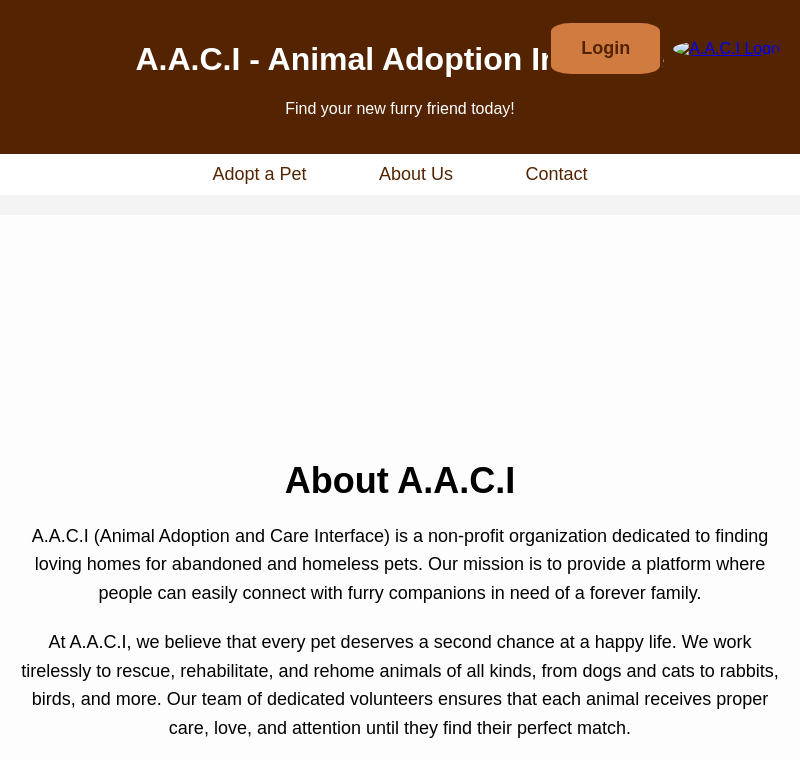
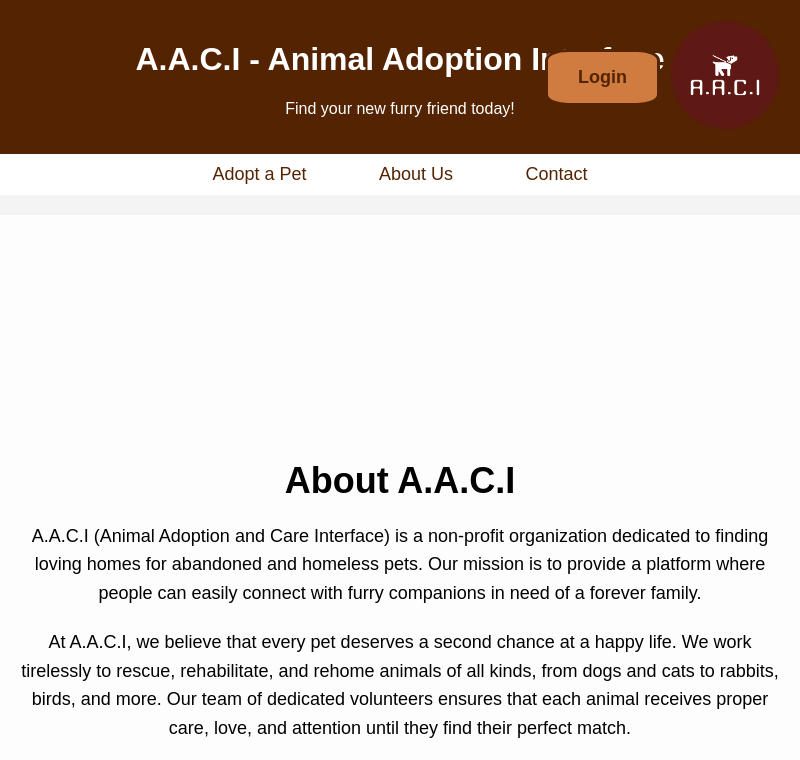
Before and after one commit to ngpal/animal-shelter-website, an Electron app: page pages/aboutus.html in a window 800 px wide. Shown: the top 760 px of the page. Drawn offline with Linux system fonts and the light colour scheme.

Commit message:
logo references corrected

```diff
--- a/pages/aboutus.html
+++ b/pages/aboutus.html
@@ -11,7 +11,7 @@
         <div class="logo-container">
             <a href="login.html" class="login-button">Login</a>
             <a href="index.html" class="logo">
-                <img src="logo.jpg" alt="A.A.C.I Logo">
+                <img src="../images/logo-no-background.png" alt="A.A.C.I Logo">
             </a>
         </div>
         <h1>A.A.C.I - Animal Adoption Interface</h1>
```
Also changed, not shown: pages/contactus.html (+1 -1 lines).
